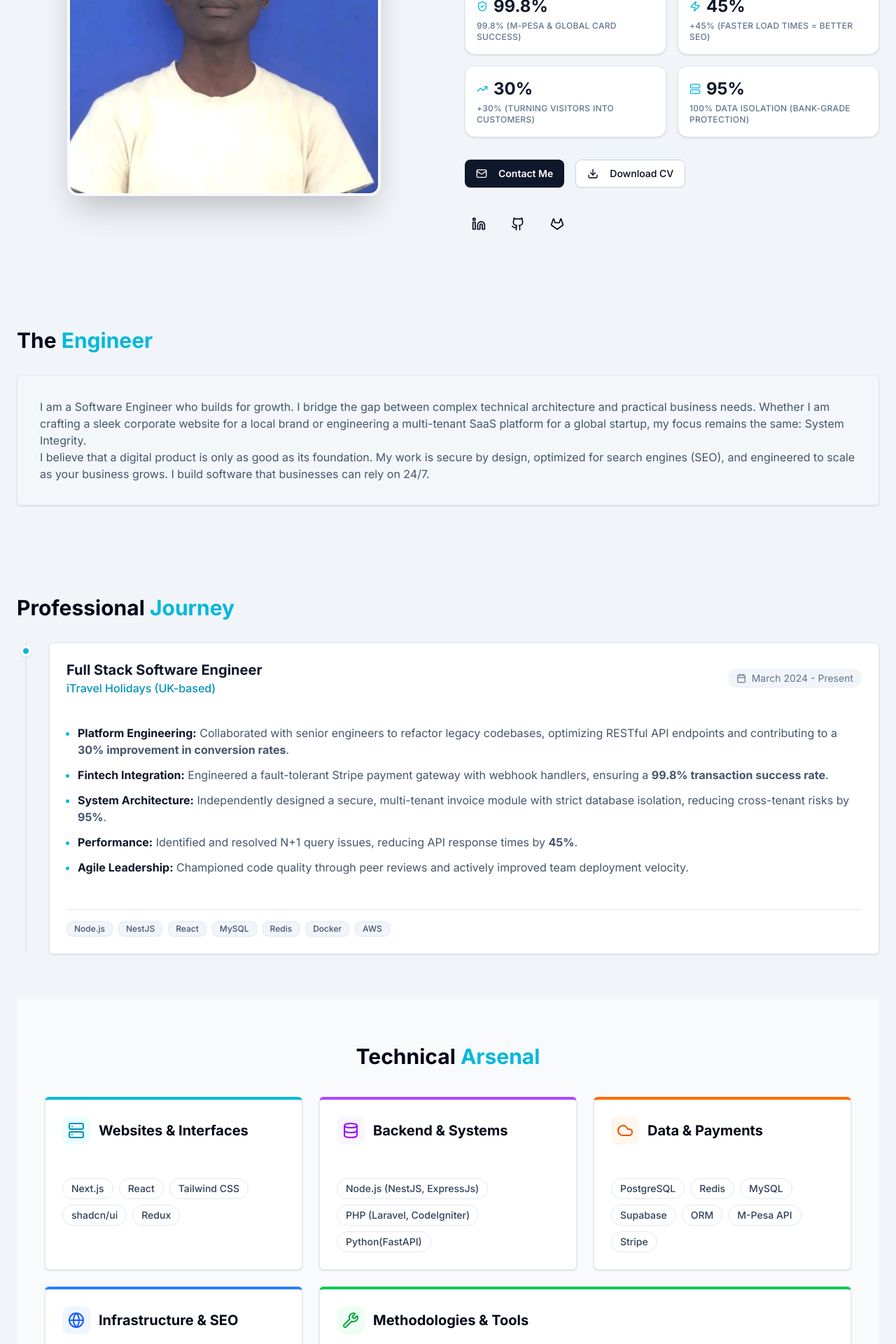
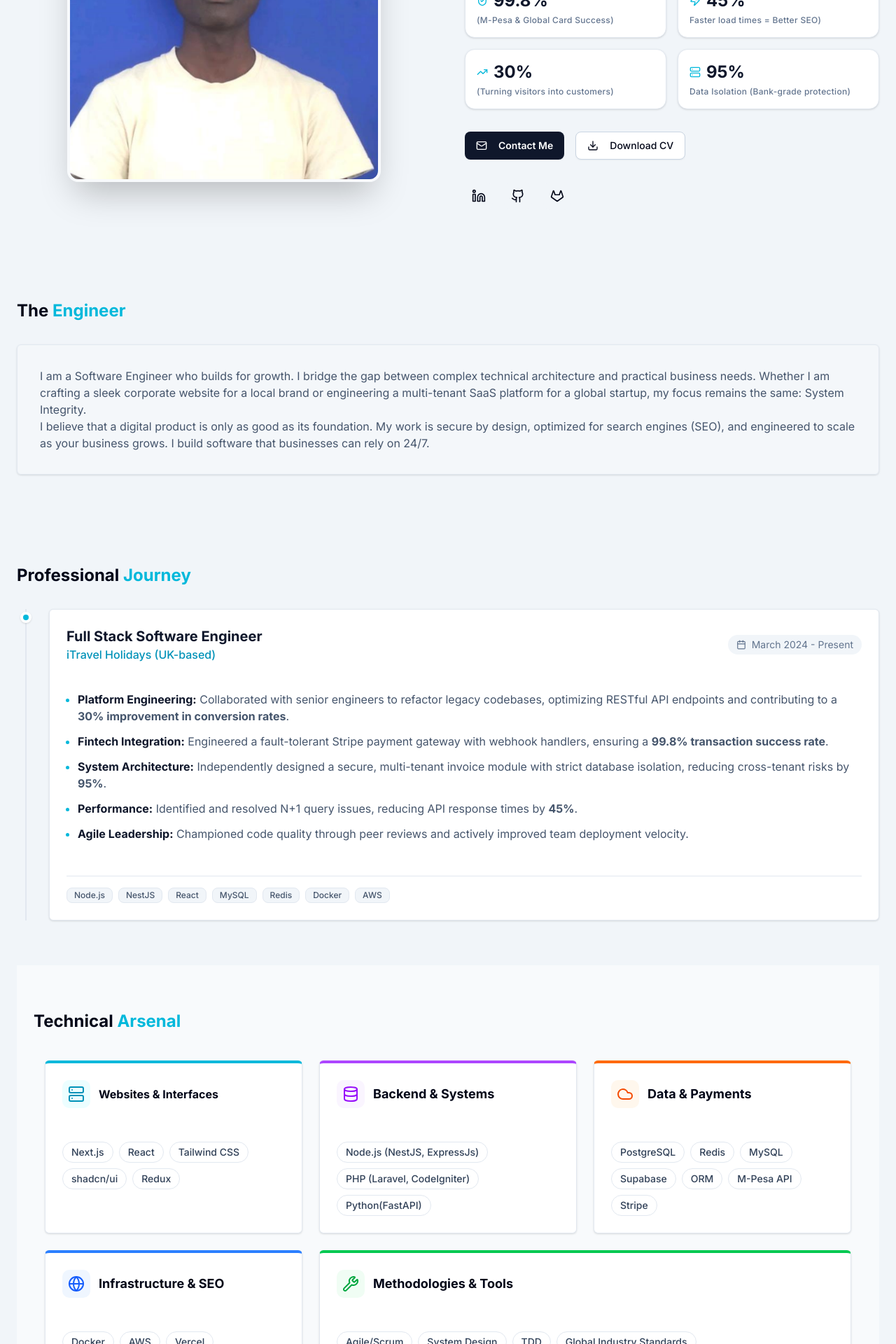
Before and after one commit to Arnoldsteve/Portfolio, a Next.js app: page /about in a window 1280 px wide. Shown: the part 340-2260 px from the top of the page at 70% size. Built offline with nearby package versions, Linux system fonts and the light colour scheme.

Commit message:
about section

```diff
--- a/src/app/(routes)/about/page.tsx
+++ b/src/app/(routes)/about/page.tsx
@@ -34,10 +34,10 @@ export default function AboutPage() {
   };
  //PostgreSQL, Redis, MySQL, M-Pesa API, Stripe.
   const stats = [
-    { label: "99.8% (M-Pesa & Global Card Success)", value: "99.8%", icon: ShieldCheck },
-    { label: "+45% (Faster load times = Better SEO)", value: "45%", icon: Zap },
-    { label: "+30% (Turning visitors into customers)", value: "30%", icon: TrendingUp },
-    { label: "100% Data Isolation (Bank-grade protection)", value: "95%", icon: Server },
+    { label: "(M-Pesa & Global Card Success)", value: "99.8%", icon: ShieldCheck },
+    { label: "Faster load times = Better SEO)", value: "45%", icon: Zap },
+    { label: "(Turning visitors into customers)", value: "30%", icon: TrendingUp },
+    { label: "Data Isolation (Bank-grade protection)", value: "95%", icon: Server },
   ];
 
   return (
@@ -58,10 +58,10 @@ export default function AboutPage() {
         {/* Right - Info */}
         <div className="space-y-8">
           <div>
-            <h1 className="text-3xl md:text-5xl font-extrabold tracking-tight mb-2 text-slate-900">
+            <h1 className="text-2xl md:text-5xl font-extrabold tracking-tight mb-2 text-slate-900">
               Steve Arnold Otieno
             </h1>
-            <p className="text-xl text-cyan-600 font-semibold mb-4 flex items-center gap-2">
+            <p className="text-sm text-cyan-600 font-semibold mb-4 flex items-center gap-2">
               Full-Stack Software Engineer & Solutions Architect
             </p>
             <div className="flex flex-wrap gap-6 text-slate-600">
@@ -91,7 +91,7 @@ export default function AboutPage() {
                     {stat.value}
                   </div>
                 </div>
-                <div className="text-xs font-medium text-slate-500 uppercase tracking-wide">
+                <div className="text-xs font-medium text-slate-500 tracking-wide">
                   {stat.label}
                 </div>
               </div>
@@ -149,7 +149,7 @@ export default function AboutPage() {
 
       {/* --- PROFESSIONAL SUMMARY --- */}
       <section className="container mx-auto py-16">
-        <h2 className="text-3xl font-bold mb-8">
+        <h2 className="text-2xl font-bold mb-8">
           The <span className="text-cyan-500">Engineer</span>
         </h2>
         <Card className="p-8 bg-slate-50/50 border-slate-200">
@@ -166,7 +166,7 @@ export default function AboutPage() {
 
       {/* --- PROFESSIONAL EXPERIENCE --- */}
       <section className="container mx-auto py-16">
-        <h2 className="text-3xl font-bold mb-8">
+        <h2 className="text-2xl font-bold mb-8">
           Professional <span className="text-cyan-500">Journey</span>
         </h2>
 
@@ -254,7 +254,7 @@ export default function AboutPage() {
 
       {/* --- TECHNICAL EXPERTISE --- */}
       <section className="container mx-auto py-16 bg-slate-50 -mx-4 px-4 sm:px-6">
-        <h2 className="text-3xl font-bold mb-10 text-center">
+        <h2 className="text-2xl font-bold mb-10 ">
           Technical <span className="text-cyan-500">Arsenal</span>
         </h2>
 
@@ -265,7 +265,7 @@ export default function AboutPage() {
               <div className="p-2 bg-cyan-50 rounded-lg">
                 <Server className="text-cyan-600" size={24} />
               </div>
-              <h3 className="text-xl font-bold">Websites & Interfaces</h3>
+              <h3 className="text-ld font-bold">Websites & Interfaces</h3>
             </div>
             <div className="flex flex-wrap gap-2">
               {skills.frontend.map((skill) => (
@@ -285,7 +285,7 @@ export default function AboutPage() {
               <div className="p-2 bg-purple-50 rounded-lg">
                 <Database className="text-purple-600" size={24} />
               </div>
-              <h3 className="text-xl font-bold">Backend & Systems</h3>
+              <h3 className="text-lg font-bold">Backend & Systems</h3>
             </div>
             <div className="flex flex-wrap gap-2">
               {skills.backend.map((skill) => (
@@ -305,7 +305,7 @@ export default function AboutPage() {
               <div className="p-2 bg-orange-50 rounded-lg">
                 <Cloud className="text-orange-600" size={24} />
               </div>
-              <h3 className="text-xl font-bold">Data & Payments</h3>
+              <h3 className="text-lg font-bold">Data & Payments</h3>
             </div>
             <div className="flex flex-wrap gap-2">
               {skills.databases.map((skill) => (
@@ -325,7 +325,7 @@ export default function AboutPage() {
               <div className="p-2 bg-blue-50 rounded-lg">
                 <Globe className="text-blue-600" size={24} />
               </div>
-              <h3 className="text-xl font-bold">Infrastructure & SEO</h3>
+              <h3 className="text-lg font-bold">Infrastructure & SEO</h3>
             </div>
             <div className="flex flex-wrap gap-2">
               {skills.infrastructure.map((skill) => (
@@ -345,7 +345,7 @@ export default function AboutPage() {
               <div className="p-2 bg-green-50 rounded-lg">
                 <Wrench className="text-green-600" size={24} />
               </div>
-              <h3 className="text-xl font-bold">Methodologies & Tools</h3>
+              <h3 className="text-lg font-bold">Methodologies & Tools</h3>
             </div>
             <div className="flex flex-wrap gap-2">
 
@@ -364,7 +364,7 @@ export default function AboutPage() {
 
       {/* --- EDUCATION --- */}
       <section className="container mx-auto py-16">
-        <h2 className="text-3xl font-bold mb-8">
+        <h2 className="text-2xl font-bold mb-8">
           Education & <span className="text-cyan-500">Foundation</span>
         </h2>
 
```
